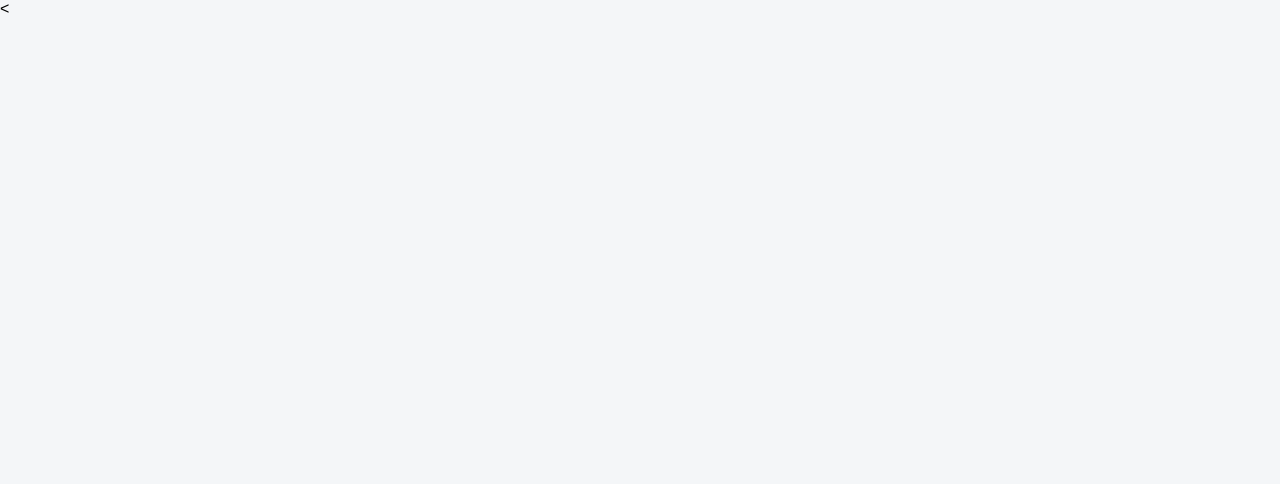
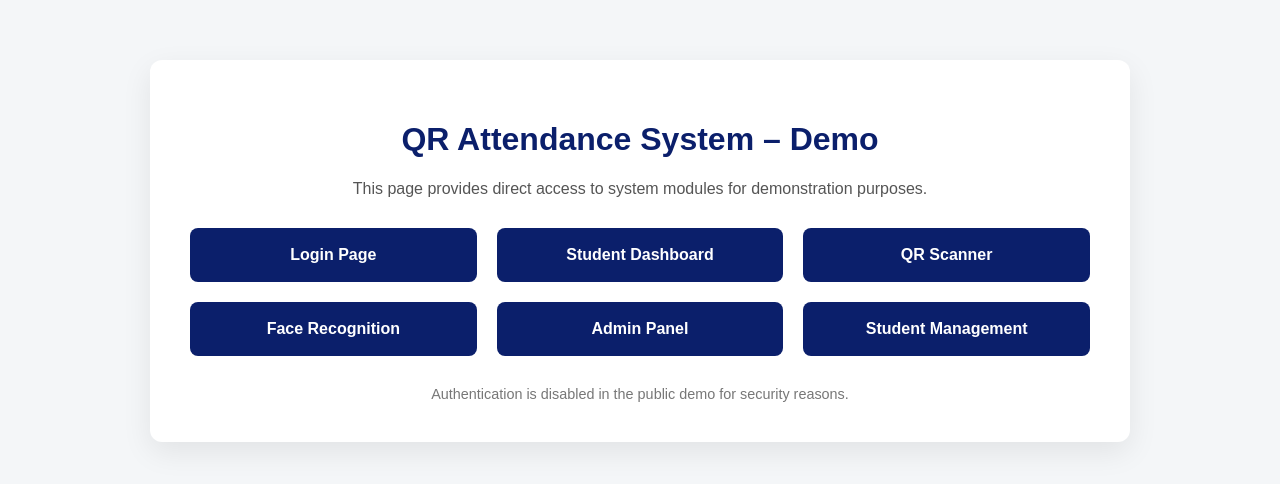
Before and after one commit to Skewpieee/QR-FaceRecognition-Website, a plain HTML site: page demo.html in a window 1280 px wide. Drawn offline with Linux system fonts and the light colour scheme.

Commit message:
Fix demo.html missing body content

```diff
--- a/demo.html
+++ b/demo.html
@@ -1,9 +1,10 @@
 <!DOCTYPE html>
 <html lang="en">
 <head>
-  <meta charset="UTF-8" />
+  <meta charset="UTF-8">
   <title>System Demo – QR Attendance System</title>
-  <meta name="viewport" content="width=device-width, initial-scale=1" />
+  <meta name="viewport" content="width=device-width, initial-scale=1">
+
   <style>
     body {
       font-family: Arial, sans-serif;
@@ -54,4 +55,25 @@
       text-align: center;
     }
   </style>
-<
+</head>
+
+<body>
+  <div class="container">
+    <h1>QR Attendance System – Demo</h1>
+    <p>This page provides direct access to system modules for demonstration purposes.</p>
+
+    <div class="links">
+      <a href="index.html">Login Page</a>
+      <a href="dashboard.html">Student Dashboard</a>
+      <a href="qrscanner.html">QR Scanner</a>
+      <a href="face-recognition.html">Face Recognition</a>
+      <a href="admin.html">Admin Panel</a>
+      <a href="admin-students.html">Student Management</a>
+    </div>
+
+    <div class="note">
+      Authentication is disabled in the public demo for security reasons.
+    </div>
+  </div>
+</body>
+</html>
```
